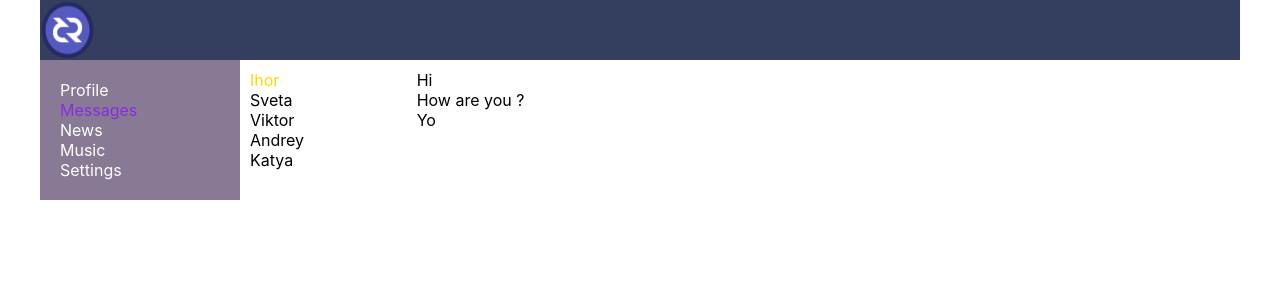
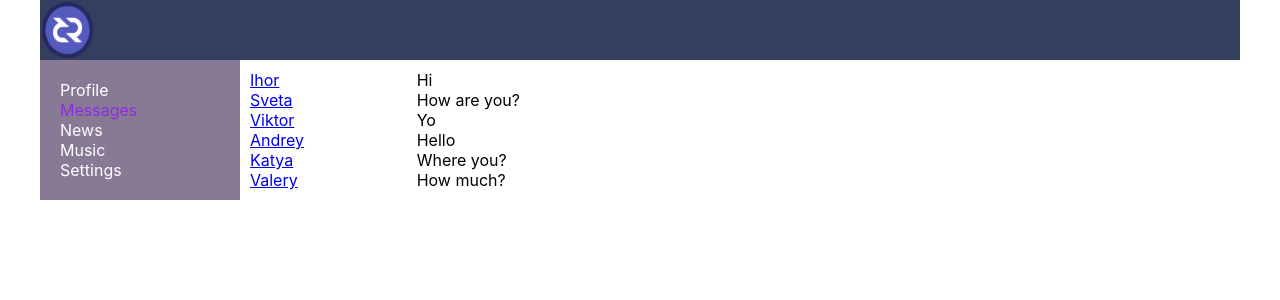
Before and after one commit to IhorKonan/reactSocialNetwork, a React (Create React App) app: page /dialogs in a window 1280 px wide. Shown: the top 300 px of the page. Built offline with nearby package versions, Linux system fonts and the light colour scheme.

Commit message:
refactoring all, new structure dialogs

```diff
--- a/src/App.css
+++ b/src/App.css
@@ -16,5 +16,4 @@
     grid-area: c;
     background-color: rgb(255, 255, 255);
 
-
 }
--- a/src/App.js
+++ b/src/App.js
@@ -19,11 +19,11 @@ const App = () => {
           <Header />
           <Navbar />
           <div className='app-wrapper-content'>
-              <Route path='/profile' component={Profile} />
-              <Route path='/dialogs' component={Dialogs} />
-              <Route path='/news' component={News} />
-              <Route path='/music' component={Music} />
-              <Route path='/settings' component={Settings} />
+              <Route path='/profile' render={ () => <Profile />} />
+              <Route path='/dialogs' render={ () => <Dialogs />} />
+              <Route path='/news' render={ () => <News />} />
+              <Route path='/music' render={ () => <Music />} />
+              <Route path='/settings' render={ () => <Settings />} />
           </div>
         </div>
       </BrowserRouter>
--- a/src/comoponents/dialogs/Dialogs.jsx
+++ b/src/comoponents/dialogs/Dialogs.jsx
@@ -1,20 +1,37 @@
 import React from 'react';
+import DialogsItem from './dialogItem/DialogsItem';
 import s from './Dialogs.module.css';
+import Message from './message/Message';
 
 const Dialogs = (props) => {
+
+    let dialogsData = [
+        {id:1, name:'Ihor'},
+        {id:2, name:'Sveta'},
+        {id:3, name:'Viktor'},
+        {id:4, name:'Andrey'},
+        {id:5, name:'Katya'},
+        {id:6, name:'Valery'},
+    ]
+    let messageseData = [
+        {id:1, message:'Hi'},
+        {id:2, message:'How are you?'},
+        {id:3, message:'Yo'},
+        {id:4, message:'Hello'},
+        {id:5, message:'Where you?'},
+        {id:6, message:'How much?'},
+    ]
+
+    let dialogsElements = dialogsData.map(d => <DialogsItem name={d.name} id={d.id}/>);
+    let messagesElements = messageseData.map(m => <Message message={m.message} />)
+
     return (
         <div className={s.dialogs}>
             <div className={s.dialogsItems}>
-                <div className={s.dialog + ' ' + s.active}>Ihor</div>
-                <div className={s.dialog}>Sveta</div>
-                <div className={s.dialog}>Viktor</div>
-                <div className={s.dialog}>Andrey</div>
-                <div className={s.dialog}>Katya</div>
+                {dialogsElements}
             </div>
             <div className={s.messages}>
-                <div className={s.messege}>Hi</div>
-                <div className={s.messege}>How are you ?</div>
-                <div className={s.messege}>Yo</div>
+                {messagesElements}
             </div>
         </div>
     );
--- a/src/comoponents/dialogs/Dialogs.module.css
+++ b/src/comoponents/dialogs/Dialogs.module.css
@@ -11,10 +11,8 @@
     color: gold;
 }
 
-.dialog {}
+/* .dialog {} */
 
 .messages {
     padding: 10px;
 }
-
-.message {}
--- /dev/null
+++ b/src/comoponents/dialogs/dialogItem/DialogsItem.jsx
@@ -0,0 +1,16 @@
+import React from 'react';
+import { NavLink } from 'react-router-dom';
+import s from './../Dialogs.module.css';
+
+const DialogItem = (props) => {
+    let path = '/dialogs/' + props.id;
+    return (
+        <div className={s.dialog}>
+            <NavLink to={path}>{props.name}</NavLink>
+        </div>
+    );
+}
+
+
+
+export default DialogItem;
--- /dev/null
+++ b/src/comoponents/dialogs/message/Message.jsx
@@ -0,0 +1,10 @@
+import React from 'react';
+import s from './../Dialogs.module.css';
+
+const Message = (props) => {
+    return (
+        <div className={s.messege}>{props.message}</div>
+    );
+}
+
+export default Message;
--- a/src/comoponents/profile/Profile.jsx
+++ b/src/comoponents/profile/Profile.jsx
@@ -1,16 +1,12 @@
 import React from 'react';
 import MyPost from './mypost/MyPost';
 import s from './Profile.module.css'
+import Profileinfo from './profileinfo/Profileinfo';
 
 const Profile = () => {
   return (
     <div>
-      <div>
-        <img src='https://i.pinimg.com/originals/5a/d4/7a/5ad47aae12355d55c86bcb408d88ba08.jpg' alt='back' className={s.img}></img>
-      </div>
-      <div>
-        ava+discr
-      </div>
+      <Profileinfo />
       <MyPost />
     </div>
   );
--- a/src/comoponents/profile/mypost/MyPost.jsx
+++ b/src/comoponents/profile/mypost/MyPost.jsx
@@ -3,14 +3,29 @@ import s from './MyPost.module.css'
 import Post from './post/Post';
 
 const MyPost = () => {
+
+  let postsDatas = [
+    {id:1, message:'Hi, how are you?', likeCount: 12},
+    {id:2, message:"Guitar HERO!!", likeCount: 25},
+    {id:2, message:"It's my second post", likeCount: 11},
+    {id:2, message:"It's my first post", likeCount: 16},
+  ]
+  let postsElements = postsDatas.map(p => <Post message={p.message} likeCount={p.likeCount} />)
+
   return (
-    <div>
+    <div className={s.postsBlocks}>
+      <h3>My Posts</h3>
       <div>
-        <textarea></textarea>
-        <button>Add post</button>
+        <div>
+          <textarea></textarea>
+        </div>
+        <div>
+         <button>Add post</button>
+        </div>
       </div>
-      <Post message='Hi, how are you?' likeCount='0' />
-      <Post message="It's my first post" likeCount='23' />
+      <div className={s.posts}>
+        {postsElements}
+      </div>
     </div>
   );
 }
--- a/src/comoponents/profile/mypost/MyPost.module.css
+++ b/src/comoponents/profile/mypost/MyPost.module.css
@@ -0,0 +1,6 @@
+.postsBlocks {
+    padding: 10px;
+}
+.posts {
+    margin-top: 10px;
+}
--- /dev/null
+++ b/src/comoponents/profile/profileinfo/Profileinfo.jsx
@@ -0,0 +1,17 @@
+import React from 'react';
+import s from './Profileinfo.module.css'
+
+const Profileinfo = () => {
+  return (
+    <div>
+      <div>
+        <img src='https://i.pinimg.com/originals/5a/d4/7a/5ad47aae12355d55c86bcb408d88ba08.jpg' alt='back' className={s.img}></img>
+      </div>
+      <div className={s.descriptionBlock}>
+        ava+discr
+      </div>
+    </div>
+  );
+}
+
+export default Profileinfo;
--- /dev/null
+++ b/src/comoponents/profile/profileinfo/Profileinfo.module.css
@@ -0,0 +1,7 @@
+img {
+  width: 100%;
+  height: 100%;
+}
+.descriptionBlock {
+  padding: 10px;
+}
--- a/src/index.js
+++ b/src/index.js
@@ -4,6 +4,29 @@ import './index.css';
 import App from './App';
 import reportWebVitals from './reportWebVitals';
 
+
+let dialogsData = [
+  {id:1, name:'Ihor'},
+  {id:2, name:'Sveta'},
+  {id:3, name:'Viktor'},
+  {id:4, name:'Andrey'},
+  {id:5, name:'Katya'},
+  {id:6, name:'Valery'},
+]
+let messageseData = [
+  {id:1, message:'Hi'},
+  {id:2, message:'How are you?'},
+  {id:3, message:'Yo'},
+  {id:4, message:'Hello'},
+  {id:5, message:'Where you?'},
+  {id:6, message:'How much?'},
+]
+let postsDatas = [
+  {id:1, message:'Hi, how are you?', likeCount: 12},
+  {id:2, message:"Guitar HERO!!", likeCount: 25},
+  {id:2, message:"It's my second post", likeCount: 11},
+  {id:2, message:"It's my first post", likeCount: 16},
+]
 ReactDOM.render(
     <App />,
   document.getElementById('root')
```
